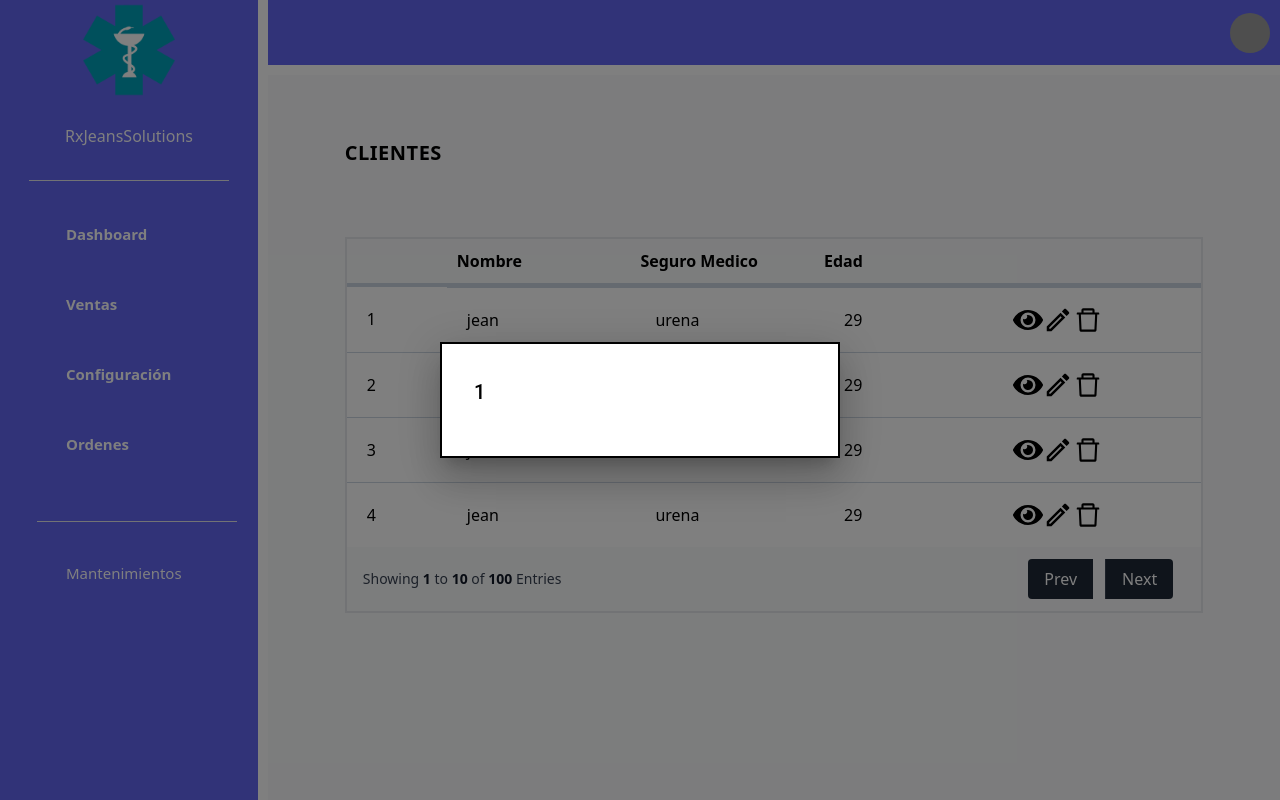
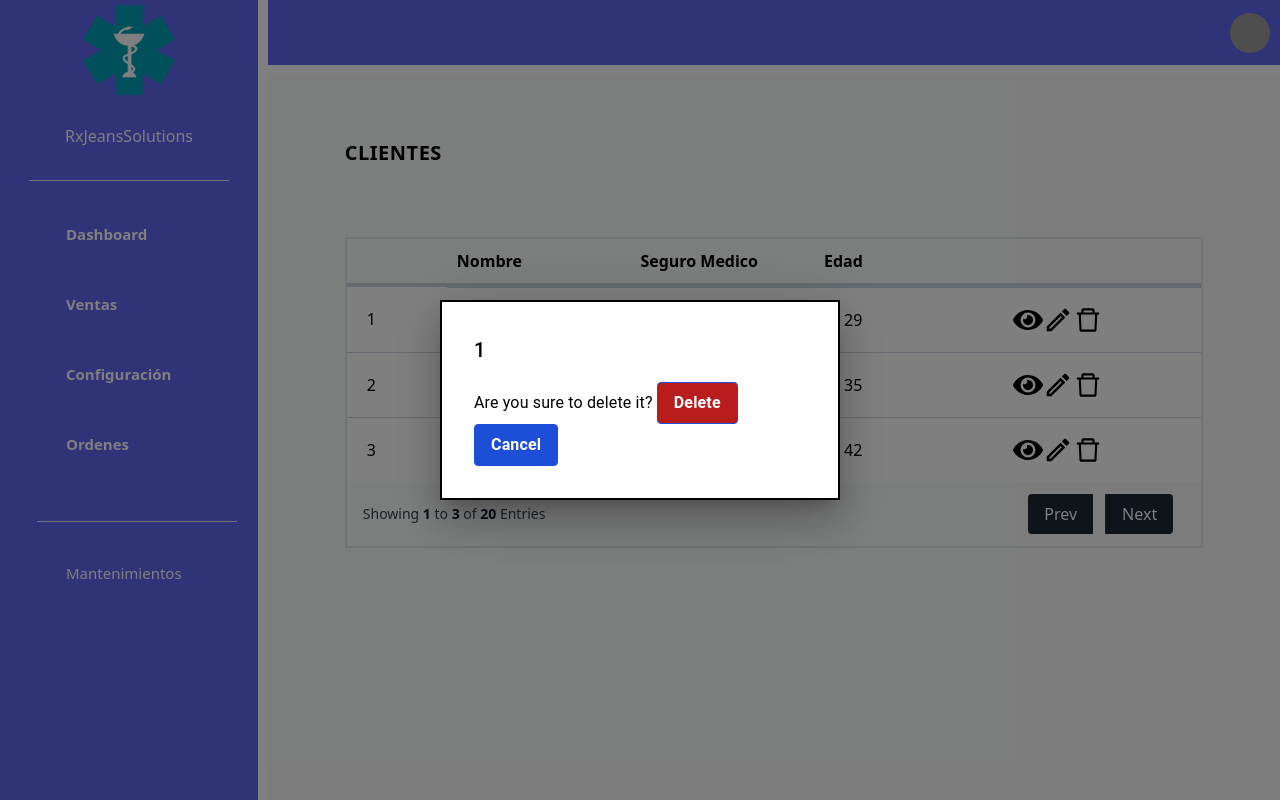
Before and after one commit to JPUrenaDev/RxJeansSolutions, a React (Vite) app: page /clientes in a window 1280 px wide. Both pictures are taken after a click on the button 1027 px from the left and 320 px from the top of the page. Built offline with nearby package versions, Linux system fonts and the light colour scheme; grey boxes are pictures that could not be loaded; some icons are missing.

Commit message:
Paginacion completa + integracion con searchParams

```diff
--- /dev/null
+++ b/context/paginationContext.js
@@ -0,0 +1,2 @@
+import { createContext } from "react";
+export const PaginationContext = createContext("");
--- a/src/features/Clientes/ClientesTable.jsx
+++ b/src/features/Clientes/ClientesTable.jsx
@@ -1,19 +1,52 @@
+import { useSearchParams } from "react-router-dom";
+
 import { Table } from "../../ui/Table/Table";
 import { BotonesTable } from "../../ui/Table/BotonesTable";
 import { PaginationTable } from "../../ui/Table/PaginationTable";
 import { ItemsTableStyle } from "../../helpers/stylesReutilizables";
 import { ModalW } from "../../ui/Modal/Modal";
+import { ITEMSXPAGE } from "../../helpers/itemsXPage";
+import { PaginationContext } from "../../../context/paginationContext";
 
 //AQUI DEBO PASAR LA FUNCION CON EL MAP, COMO DIJO JONAS.
 
 const myArray = [
-  { id: 1, nombre: "jean", apellido: "urena", edad: 29 },
-  { id: 2, nombre: "jean", apellido: "urena", edad: 29 },
-  { id: 3, nombre: "jean", apellido: "urena", edad: 29 },
-  { id: 4, nombre: "jean", apellido: "urena", edad: 29 },
+  { id: 1, nombre: "Jean", apellido: "Ureña", edad: 29 },
+  { id: 2, nombre: "María", apellido: "López", edad: 35 },
+  { id: 3, nombre: "Carlos", apellido: "Gómez", edad: 42 },
+  { id: 4, nombre: "Ana", apellido: "Rodríguez", edad: 28 },
+  { id: 5, nombre: "Luis", apellido: "Pérez", edad: 31 },
+  { id: 6, nombre: "Laura", apellido: "Martínez", edad: 26 },
+  { id: 7, nombre: "Javier", apellido: "Hernández", edad: 38 },
+  { id: 8, nombre: "Sofía", apellido: "Díaz", edad: 45 },
+  { id: 9, nombre: "Diego", apellido: "Fernández", edad: 33 },
+  { id: 10, nombre: "Elena", apellido: "Ramírez", edad: 29 },
+  { id: 11, nombre: "Alejandro", apellido: "Torres", edad: 36 },
+  { id: 12, nombre: "Carmen", apellido: "Sánchez", edad: 40 },
+  { id: 13, nombre: "Pablo", apellido: "Cruz", edad: 27 },
+  { id: 14, nombre: "Isabel", apellido: "Vega", edad: 32 },
+  { id: 15, nombre: "Antonio", apellido: "Jiménez", edad: 44 },
+  { id: 16, nombre: "Marta", apellido: "Ortega", edad: 30 },
+  { id: 17, nombre: "Raúl", apellido: "Molina", edad: 34 },
+  { id: 18, nombre: "Beatriz", apellido: "Nuñez", edad: 41 },
+  { id: 19, nombre: "Hugo", apellido: "Guerrero", edad: 25 },
+  { id: 20, nombre: "Natalia", apellido: "Ruiz", edad: 37 },
 ];
 
+const totalPages = Math.ceil(myArray.length / ITEMSXPAGE);
+const TotalItems = myArray.length;
+
 export const ClientesTable = () => {
+  const [searchParams] = useSearchParams();
+
+  const PaginaActual = Number(
+    !searchParams.get("actualPage") ? 1 : searchParams.get("actualPage")
+  );
+
+  const firstElement = PaginaActual * ITEMSXPAGE - ITEMSXPAGE;
+  const lastElement = PaginaActual * ITEMSXPAGE;
+  const ArrayPaginado = myArray.slice(firstElement, lastElement);
+
   return (
     <>
       <Table columns="100px 1fr 1fr 1fr 1fr ">
@@ -26,18 +59,23 @@ export const ClientesTable = () => {
         </Table.Header>
 
         <Table.Rows
-          data={myArray}
+          data={ArrayPaginado}
           callback={(clientes) => (
             <>
-              <ItemsTableStyle>{clientes.id}</ItemsTableStyle>{" "}
+              <ItemsTableStyle>{clientes.id}</ItemsTableStyle>
               <ItemsTableStyle>{clientes.nombre}</ItemsTableStyle>
-              <ItemsTableStyle>{clientes.apellido}</ItemsTableStyle>{" "}
+              <ItemsTableStyle>{clientes.apellido}</ItemsTableStyle>
               <ItemsTableStyle>{clientes.edad}</ItemsTableStyle>
               <BotonesTable />
             </>
           )}
         />
-        <Table.Footer />
+
+        <PaginationContext.Provider
+          value={{ firstElement, lastElement, TotalItems, totalPages }}
+        >
+          <Table.Footer></Table.Footer>
+        </PaginationContext.Provider>
       </Table>
     </>
   );
--- /dev/null
+++ b/src/helpers/itemsXPage.js
@@ -0,0 +1 @@
+export const ITEMSXPAGE = 3;
--- /dev/null
+++ b/src/pages/Seguros Medicos/Seguros.jsx
@@ -0,0 +1,5 @@
+import React from "react";
+
+export const Seguros = () => {
+  return <div>Seguros</div>;
+};
--- a/src/ui/Modal/Modal.jsx
+++ b/src/ui/Modal/Modal.jsx
@@ -39,6 +39,7 @@ const Open = ({ children }) => {
 };
 
 const Windows = ({ children }) => {
+  console.log(children);
   const { setOpen, open } = useContext(ModalContext);
 
   const handleOpen = () => setOpen(true);
@@ -55,10 +56,12 @@ const Windows = ({ children }) => {
       >
         <Box sx={style}>
           <Typography id="modal-modal-title" variant="h6" component="h2">
-            {open ? 1 : 2}
+            1
           </Typography>
           <Typography id="modal-modal-description" sx={{ mt: 2 }}>
-            {children}
+            {children
+              ? cloneElement(children, { handleClose: handleClose })
+              : 1}
           </Typography>
         </Box>
       </Modal>
--- a/src/ui/Table/BotonesTable.jsx
+++ b/src/ui/Table/BotonesTable.jsx
@@ -4,6 +4,7 @@ import { AiOutlineDelete } from "react-icons/ai";
 import { FaEye } from "react-icons/fa";
 import { ModalW } from "../Modal/Modal";
 import styled from "styled-components";
+import { DeleteConfirmation } from "./DeleteConfirmation";
 
 const Div = styled.div`
   display: flex;
@@ -19,7 +20,9 @@ export const BotonesTable = () => {
             <FaEye size={30} />
           </button>
         </ModalW.Open>
-        <ModalW.Windows></ModalW.Windows>
+        <ModalW.Windows>
+          <DeleteConfirmation />
+        </ModalW.Windows>
       </ModalW>
 
       <ModalW>
@@ -37,7 +40,9 @@ export const BotonesTable = () => {
             <AiOutlineDelete size={30} />
           </button>
         </ModalW.Open>
-        <ModalW.Windows></ModalW.Windows>
+        <ModalW.Windows>
+          <DeleteConfirmation />
+        </ModalW.Windows>
       </ModalW>
     </Div>
   );
--- /dev/null
+++ b/src/ui/Table/DeleteConfirmation.jsx
@@ -0,0 +1,19 @@
+import React from "react";
+
+export const DeleteConfirmation = ({ handleClose }) => {
+  console.log(handleClose);
+  return (
+    <>
+      Are you sure to delete it?{" "}
+      <button className="bg-red-700 hover:bg-blue-700 text-white font-bold py-2 px-4 border border-blue-700 rounded">
+        Delete
+      </button>
+      <button
+        onClick={() => handleClose()}
+        className="bg-blue-700 hover:bg-blue-700 text-white font-bold py-2 px-4 border border-blue-700 rounded"
+      >
+        Cancel
+      </button>
+    </>
+  );
+};
--- a/src/ui/Table/PaginationTable.jsx
+++ b/src/ui/Table/PaginationTable.jsx
@@ -1,6 +1,7 @@
-import React from "react";
+import React, { useContext } from "react";
 import styled from "styled-components";
 import { useSearchParams } from "react-router-dom";
+import { PaginationContext } from "../../../context/paginationContext";
 const Div = styled.div`
   justify-content: space-between;
   align-items: center;
@@ -8,20 +9,29 @@ const Div = styled.div`
 `;
 
 export const PaginationTable = () => {
-  const [searchParams, setSearchParams] = useSearchParams(1);
+  const { totalPages, firstElement, lastElement, TotalItems } =
+    useContext(PaginationContext);
+
+  const [searchParams, setSearchParams] = useSearchParams();
 
   const NextPage = () => {
-    const actualPage = Number(searchParams.get("actualPage"));
-    setSearchParams({ actualPage: actualPage + 1 });
+    let paginaActual = Number(searchParams.get("actualPage"));
+
+    if (paginaActual == 0) {
+      setSearchParams({ actualPage: 2 });
+    } else {
+      setSearchParams({ actualPage: paginaActual + 1 });
+    }
+
+    if (paginaActual === totalPages)
+      setSearchParams({ actualPage: totalPages });
   };
 
   const PreviusPage = () => {
-    const actualPage = Number(searchParams.get("actualPage"));
-
-    if (!actualPage) setSearchParams({ actualPage: 1 });
-    if (actualPage === 1) setSearchParams({ actualPage: 1 });
-    if (actualPage !== 1 && actualPage)
-      setSearchParams({ actualPage: actualPage - 1 });
+    const paginaActual = Number(searchParams.get("actualPage"));
+    if (paginaActual === 1) setSearchParams({ actualPage: 1 });
+    if (paginaActual !== 1 && paginaActual)
+      setSearchParams({ actualPage: paginaActual - 1 });
   };
 
   return (
@@ -29,14 +39,16 @@ export const PaginationTable = () => {
       <Div>
         <span className="text-sm text-gray-700 dark:text-gray-400">
           Showing{" "}
-          <span className="font-semibold text-gray-900 dark:text-white">1</span>{" "}
+          <span className="font-semibold text-gray-900 dark:text-white">
+            {firstElement + 1}
+          </span>{" "}
           to{" "}
           <span className="font-semibold text-gray-900 dark:text-white">
-            10
+            {lastElement}
           </span>{" "}
           of{" "}
           <span className="font-semibold text-gray-900 dark:text-white">
-            100
+            {TotalItems}
           </span>{" "}
           Entries
         </span>
```
